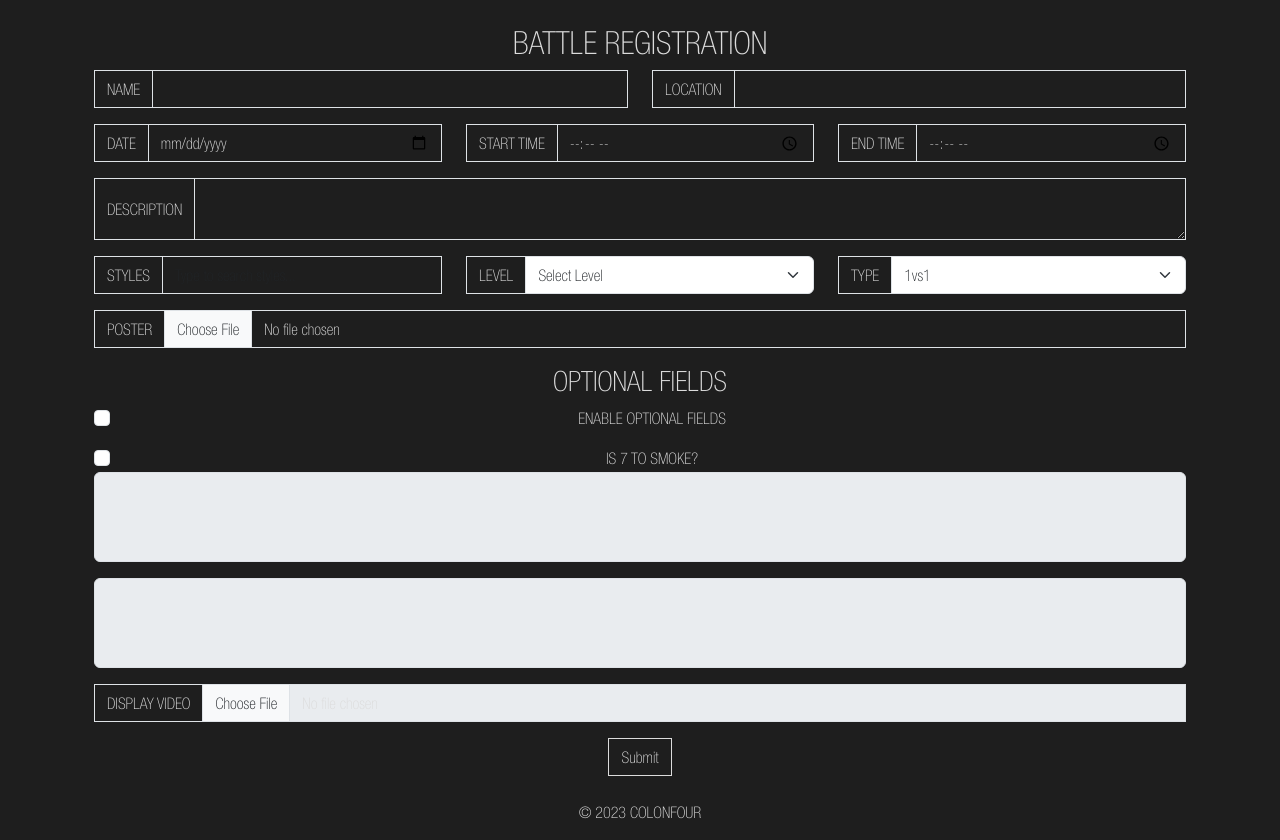
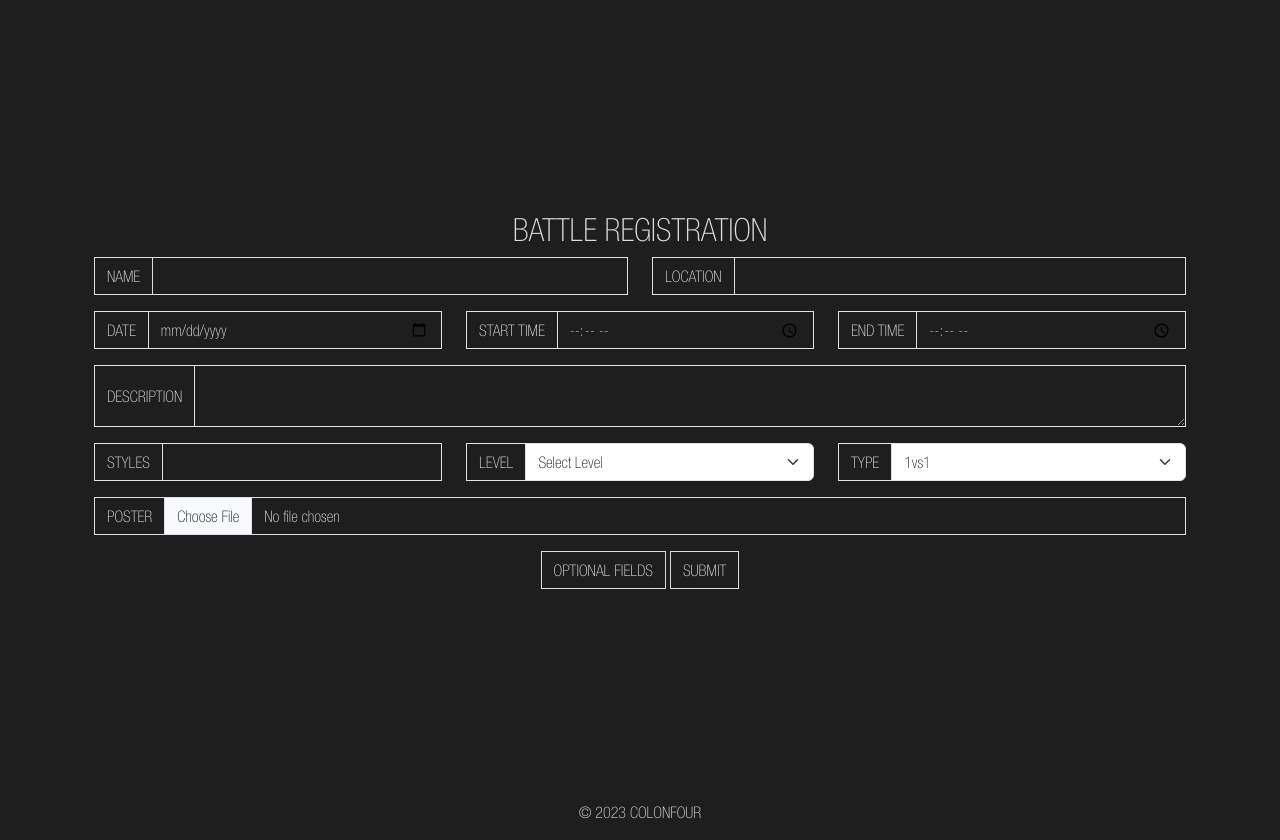
Before and after one commit to bryanMawan/colonFourNewProject, a Django app: page /battle/create/ in a window 1280 px wide. Run offline with Django 4.2, Linux system fonts and the light colour scheme; the visitor is signed in with stand-in values (Sample User, id 1); data that the repository does not hold is empty; some libraries are stand-ins or nearby versions.

Commit message:
battle page adjust

```diff
--- a/newColonFour/static/css/dark.css
+++ b/newColonFour/static/css/dark.css
@@ -10,6 +10,20 @@ body {
   font-family: myfont;
 
 
+}
+
+.container {
+  min-height: 100vh; /* Minimum height instead of fixed height */
+  display: flex;
+  flex-direction: column;
+  justify-content: center; /* Keep centering for larger screens */
+}
+
+@media (max-width: 768px) {
+  .container {
+      align-items: flex-start; /* Align items to the top on small screens */
+      padding-top: 20px; /* Add some padding at the top */
+  }
 }
 
 /* Button Styles */
--- a/newColonFour/templates/base.html
+++ b/newColonFour/templates/base.html
@@ -32,7 +32,6 @@
   <script src="https://cdnjs.cloudflare.com/ajax/libs/bootstrap/5.3.0/js/bootstrap.bundle.min.js"></script>
   <script src="https://code.jquery.com/jquery-3.5.1.slim.min.js"></script>
   <script src="https://cdn.jsdelivr.net/npm/@popperjs/core@1.16.0/dist/umd/popper.min.js"></script>
-  <script src="https://stackpath.bootstrapcdn.com/bootstrap/4.5.2/js/bootstrap.min.js"></script>
 
 
 </body>
--- a/newColonFour/templates/event/battle.html
+++ b/newColonFour/templates/event/battle.html
@@ -134,14 +134,17 @@
             {% endif %}
         </div>
 
+        <button class="btn btn-outline-primary" type="button" data-bs-toggle="collapse" data-bs-target="#collapseForm" aria-expanded="false" aria-controls="collapseExample">
+            OPTIONAL FIELDS </button>
+
+        <button type="submit" class="btn btn-outline-primary">SUBMIT</button>
+
+
+        <div class="collapse" id="collapseForm">
+
         <!-- Optional Fields Group -->
         <div class="mb-3">
-            <h3>Optional Fields</h3>
-            <!-- Checkbox to toggle optional fields -->
-            <div class="form-check mb-3">
-                <input class="form-check-input" type="checkbox" id="optionalFieldsToggle" onchange="toggleOptionalFields()">
-                <label class="form-check-label" for="optionalFieldsToggle">Enable Optional Fields</label>
-            </div>
+<br>
                         <!-- Additional Optional Fields as required -->
             <div class="form-check">
                 <input class="form-check-input" type="checkbox" id="id_is_7tosmoke" name="is_7tosmoke">
@@ -151,13 +154,13 @@
                 <div class="alert alert-danger">{{ form.is_7tosmoke.errors }}</div>
             {% endif %}
                 <!-- Dancers and Hosts Select Fields -->
-    <select name="dancers" id="id_dancers" class="form-select mb-3" multiple disabled>
+    <select name="dancers" id="id_dancers" class="form-select mb-3" multiple >
         {% for dancer in all_dancers %}
             <option value="{{ dancer.id }}">{{ dancer.name }}</option>
         {% endfor %}
     </select>
 
-    <select name="hosts" id="id_hosts" class="form-select mb-3" multiple disabled>
+    <select name="hosts" id="id_hosts" class="form-select mb-3" multiple>
         {% for dancer in all_dancers %}
             <option value="{{ dancer.id }}">{{ dancer.name }}</option>
         {% endfor %}
@@ -166,20 +169,12 @@
     <!-- Display Video Field -->
     <div class="input-group mb-3">
         <label class="input-group-text" for="id_display_video">Display Video</label>
-        <input type="file" name="display_video" id="id_display_video" class="form-control" disabled accept="video/*">
+        <input type="file" name="display_video" id="id_display_video" class="form-control"  accept="video/*">
     </div>
         </div>
 
-        <button type="submit" class="btn btn-outline-primary">Submit</button>
     </form>
 </div>
 </div>
-<script>
-    function toggleOptionalFields() {
-        const isChecked = document.getElementById('optionalFieldsToggle').checked;
-        document.getElementById('id_dancers').disabled = !isChecked;
-        document.getElementById('id_hosts').disabled = !isChecked;
-        document.getElementById('id_display_video').disabled = !isChecked;
-    }
-    </script>
+</div>
 {% endblock %}
```
